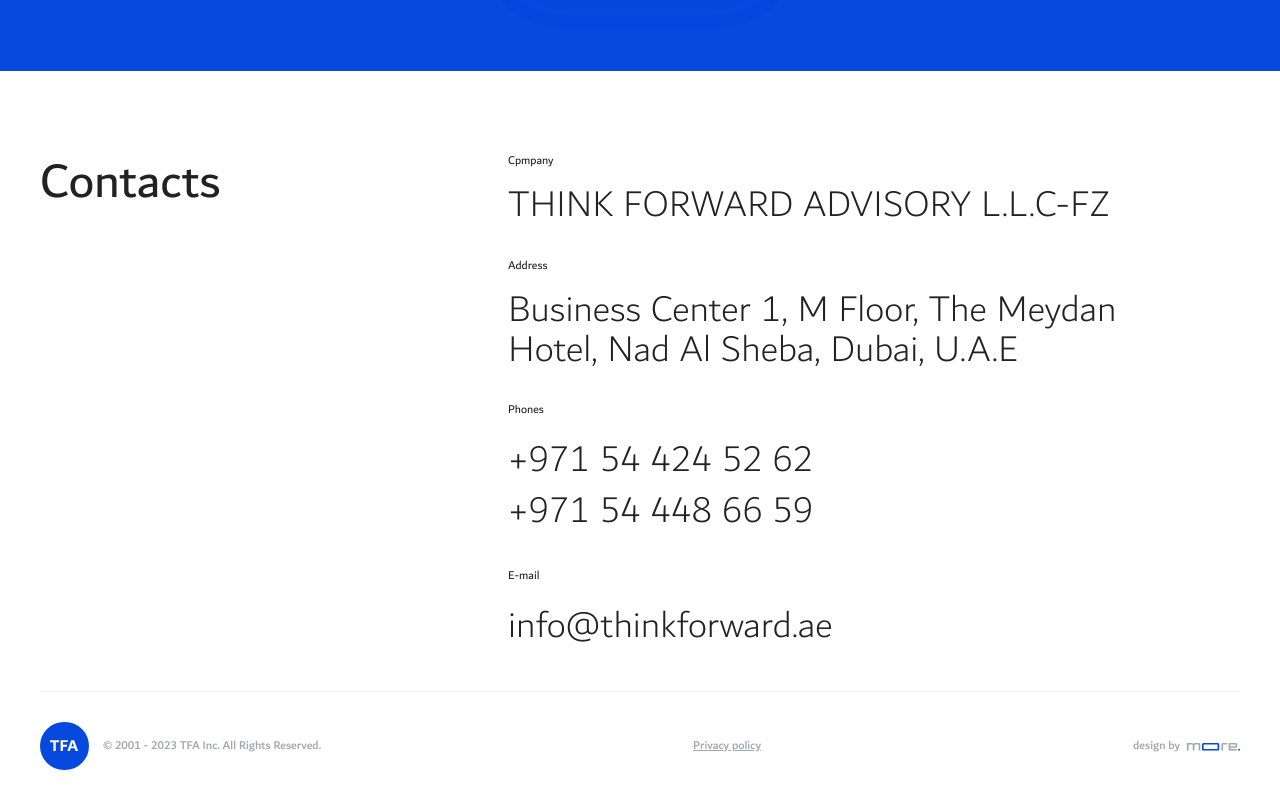
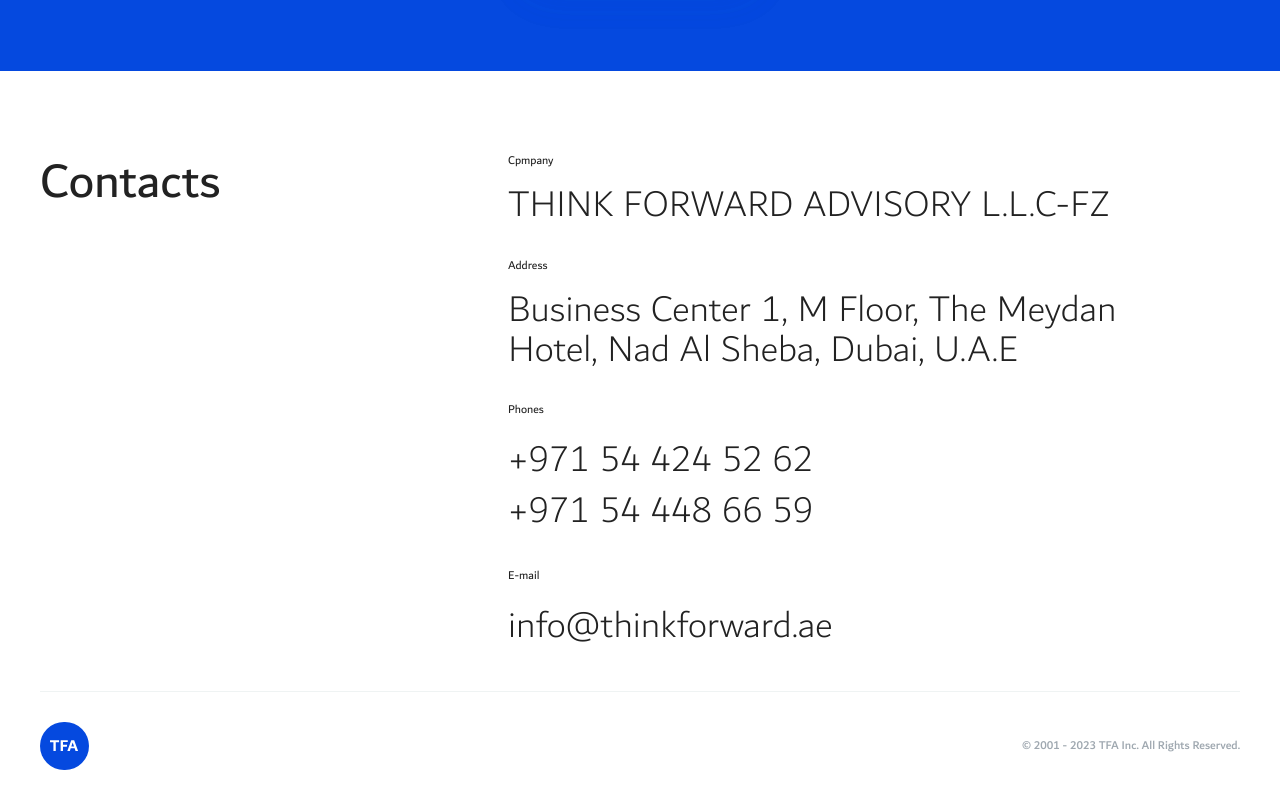
Before and after one commit to Gabbasov98/tfa, a plain HTML site: page index.html in a window 1280 px wide. Shown: the part 6357-7157 px from the top of the page. Drawn offline with Linux system fonts and the light colour scheme.

Commit message:
first commit

```diff
--- a/index.html
+++ b/index.html
@@ -1102,22 +1102,10 @@
                         <a href="#" class="footer__logo">
                             <img src="img/logo.svg" alt="">
                         </a>
-                        <div class="dark-gray-text text12 medium-text">
-                            © 2001 - 2023 TFA Inc. All Rights Reserved.
-                        </div>
                     </div>
-                    <a href="" class="footer__conf _show-ru dark-gray-text text12 medium-text">
-                        Политика конфиденциальности
-                    </a>
-                    <a href="" class="footer__conf _show-eng dark-gray-text text12 medium-text">
-                        Privacy policy
-                    </a>
-                    <a href="" class="footer__by">
-                        <span class="dark-gray-text text12 medium-text">
-                design by
-            </span>
-                        <img src="img/logo2.svg" alt="">
-                    </a>
+                    <div class="dark-gray-text text12 medium-text">
+                        © 2001 - 2023 TFA Inc. All Rights Reserved.
+                    </div>
                 </div>
             </div>
 
```
Also changed, not shown: img/offer.webp (added), img/offer2.webp (added), img/offer3.webp (added), img/offer4.webp (added), img/offer5.webp (added).
